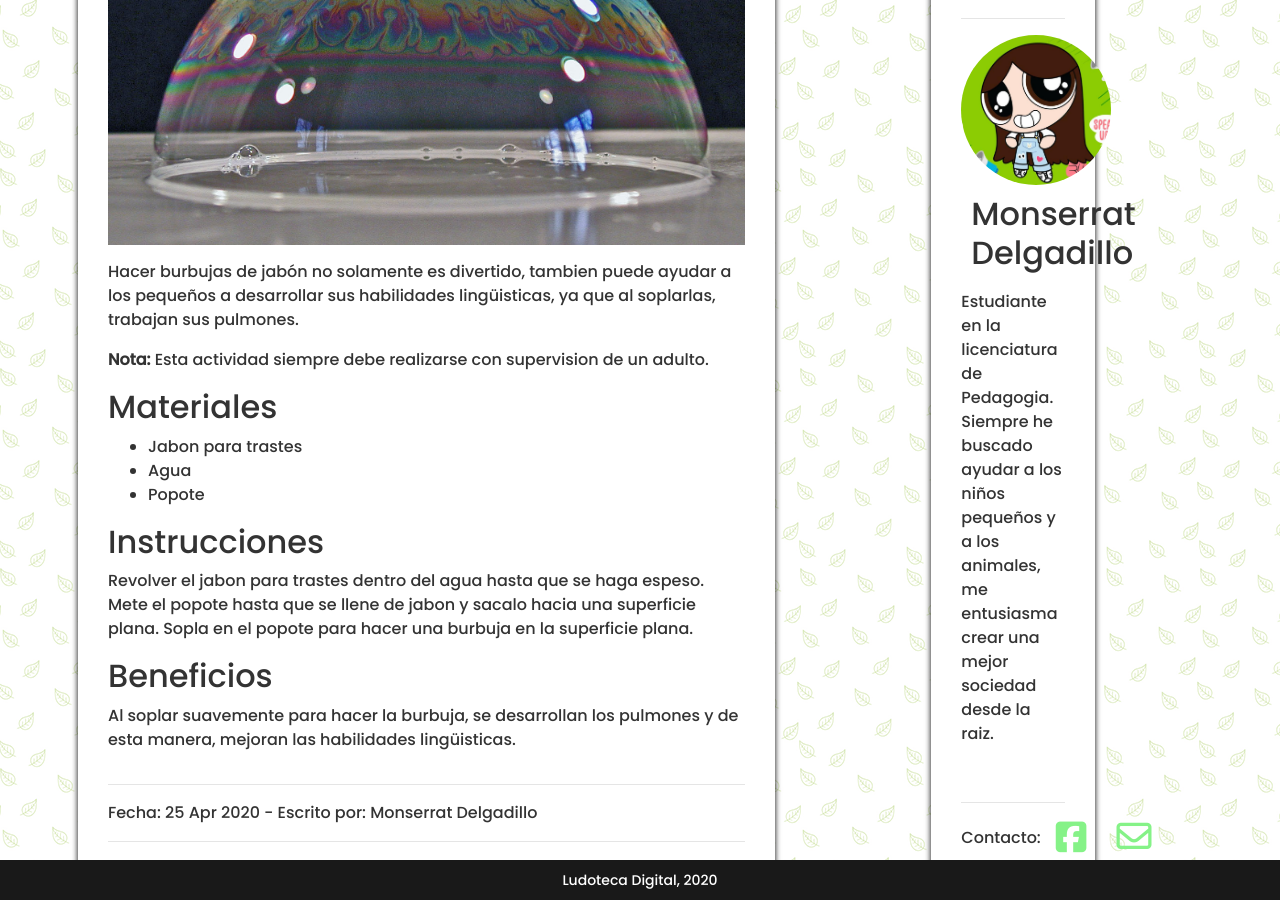
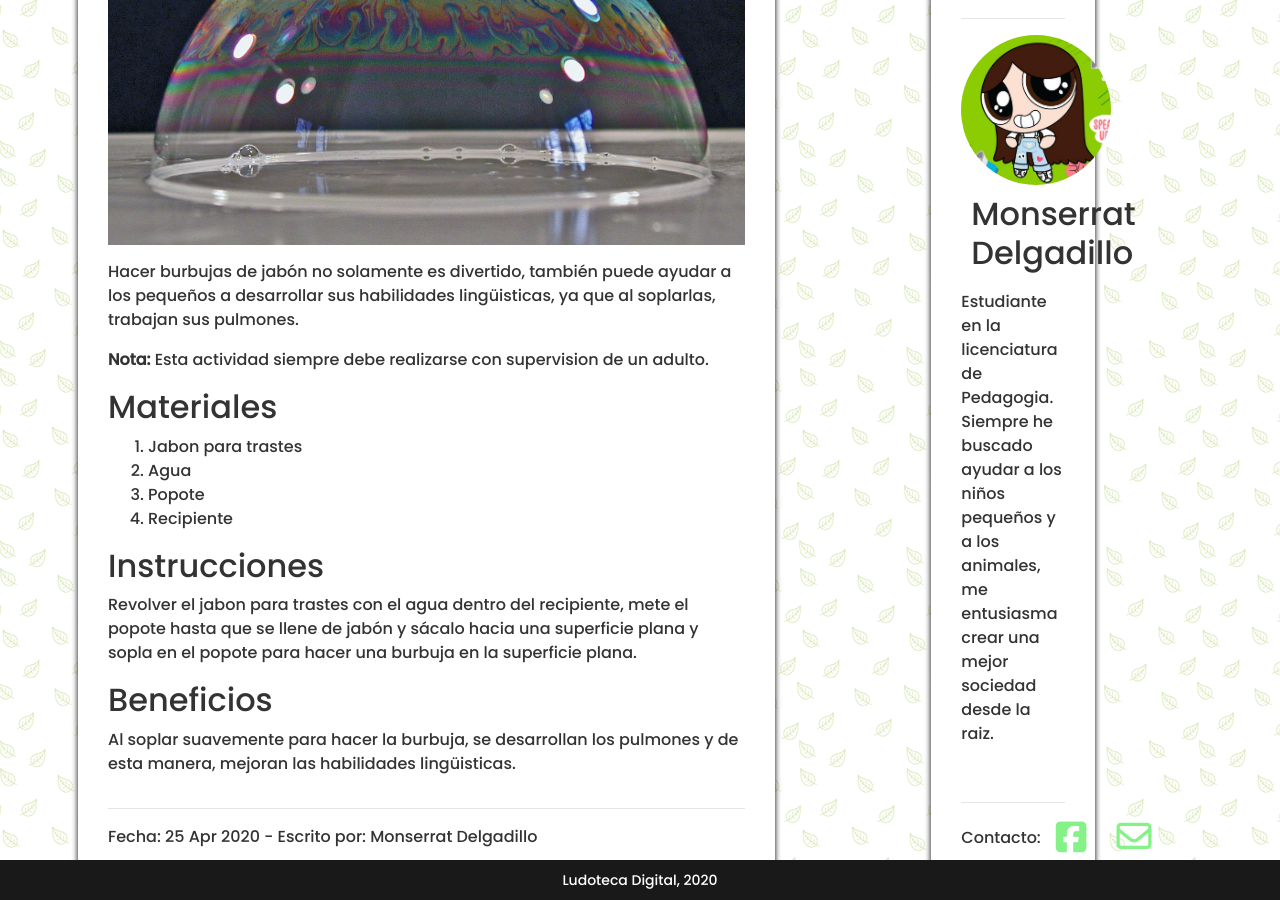
Before and after one commit to MarcoLPR/marcolpr.github.io, a Jekyll site: the page built from _posts/2020-04-25-burbujas.md, in a window 1280 px wide and 900 px high, scrolled down 431 px. Built offline with Jekyll 4.4.1, drawn with Linux system fonts in a browser that asks for light colours; nearby versions of some CDN libraries; comment, search, counter and statistics services are not loaded.

Commit message:
Add new posts

```diff
--- a/_posts/2020-04-25-burbujas.md
+++ b/_posts/2020-04-25-burbujas.md
@@ -7,19 +7,18 @@ author: monse
 image: /assets/posts/2020-04-25-bubbles.jpg
 ---
 ![Actividad para Burbujas](/assets/posts/2020-04-25-bubbles.jpg)
-Hacer burbujas de jabón no solamente es divertido, tambien puede ayudar a los pequeños a desarrollar sus habilidades lingüisticas, ya que al soplarlas, trabajan sus pulmones.
+Hacer burbujas de jabón no solamente es divertido, también puede ayudar a los pequeños a desarrollar sus habilidades lingüisticas, ya que al soplarlas, trabajan sus pulmones.
 > **Nota:** Esta actividad siempre debe realizarse con supervision de un adulto.
 
 ## Materiales
 
-- Jabon para trastes
-- Agua
-- Popote
+1. Jabon para trastes
+2. Agua
+3. Popote
+4. Recipiente
 
 ## Instrucciones
-Revolver el jabon para trastes dentro del agua hasta que se haga espeso.
-Mete el popote hasta que se llene de jabon y sacalo hacia una superficie plana.
-Sopla en el popote para hacer una burbuja en la superficie plana.
+Revolver el jabon para trastes con el agua dentro del recipiente, mete el popote hasta que se llene de jabón y sácalo hacia una superficie plana y sopla en el popote para hacer una burbuja en la superficie plana.
 
 ## Beneficios
 Al soplar suavemente para hacer la burbuja, se desarrollan los pulmones y de esta manera, mejoran las habilidades lingüisticas.
```
Also changed, not shown: _posts/2020-06-01-estimulacion-sensorial.md (+0 -4 lines), _posts/2020-06-01-figuras-geometricas.md (added, +27 -0 lines), _posts/2020-06-01-pinturas-con-carritos.md (added, +28 -0 lines), _posts/2020-06-01-plastilina-casera.md (added, +29 -0 lines), _posts/2020-06-01-pulsera-de-cereal.md (added, +27 -0 lines), assets/posts/2020-06-01-figuras-geometricas.jpeg (added), assets/posts/2020-06-01-pinturas-con-carritos.jpeg (added), assets/posts/2020-06-01-plastilina-casera.jpeg (added), assets/posts/2020-06-01-pulsera-de-cereal.jpeg (added).
